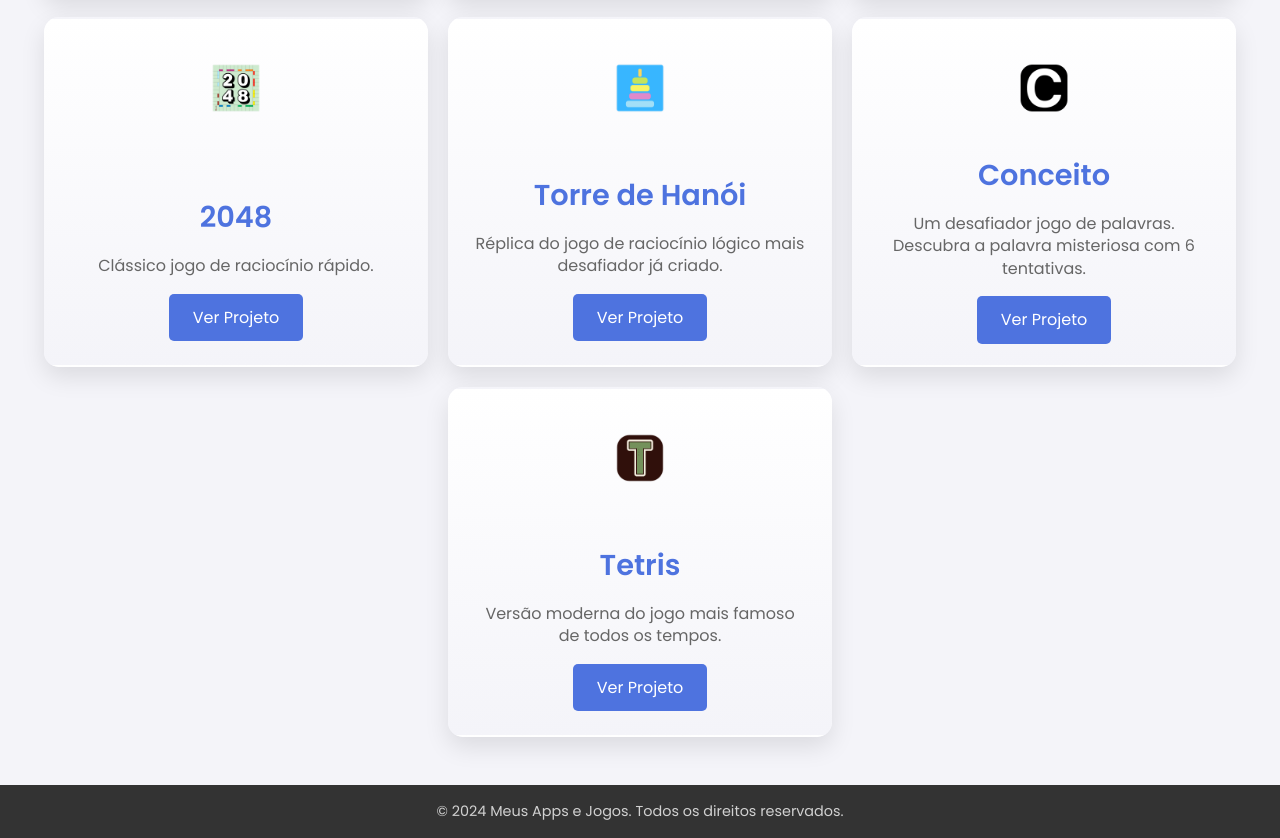
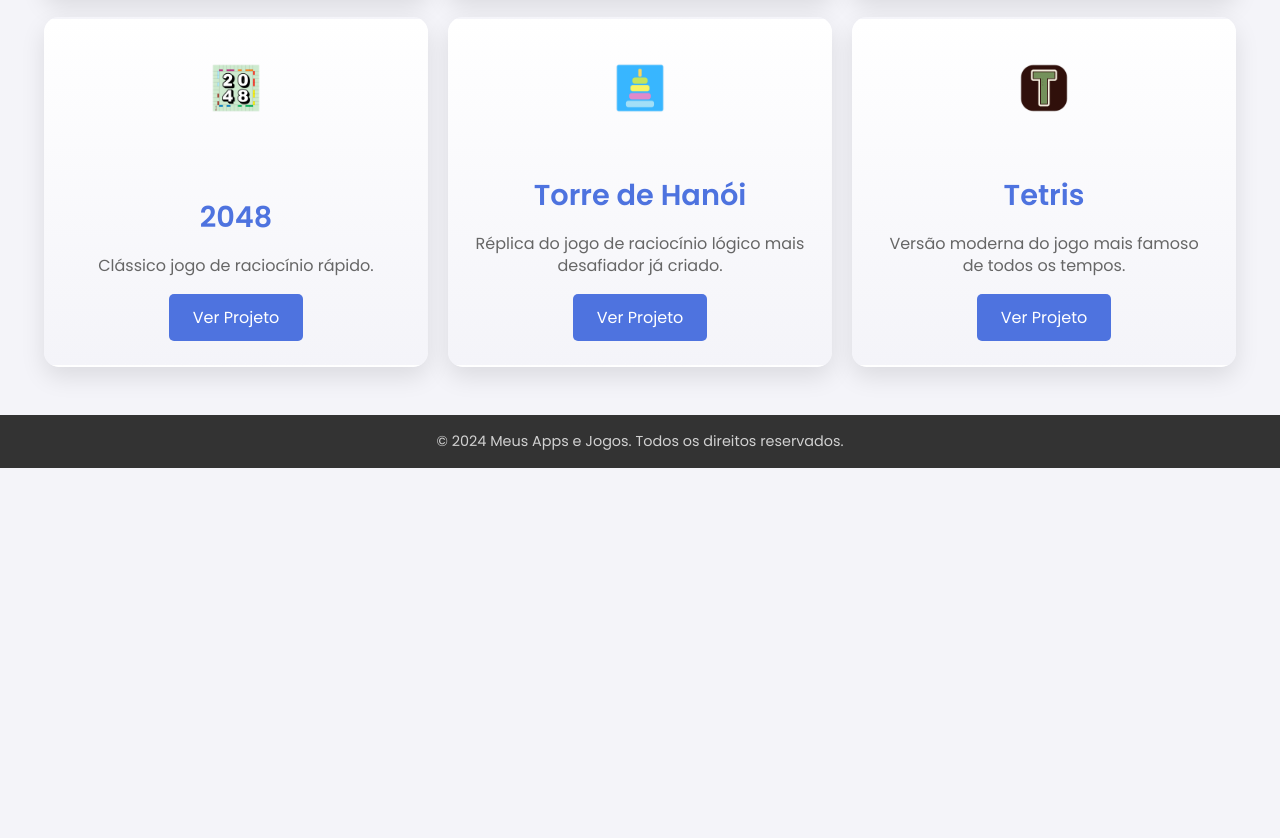
Before and after one commit to reberson-454578/Meus-Apps, a plain HTML site: page index.html in a window 1280 px wide. Shown: the part 607-1445 px from the top of the page. After the commit the page ends 1075 px from the top, so only its background shows below. Drawn offline with Linux system fonts and the light colour scheme.

Commit message:
Remoção do Conceito

```diff
--- a/index.html
+++ b/index.html
@@ -110,25 +110,6 @@
 
         <div class="project-card">
           <div class="icon">
-            <img src="conceito.png" alt="Conceito" />
-          </div>
-          <div class="project-content">
-            <h2>Conceito</h2>
-            <p>
-              Um desafiador jogo de palavras. Descubra a palavra misteriosa com
-              6 tentativas.
-            </p>
-            <a
-              target="_blank"
-              href="https://conceito-one.vercel.app/"
-              class="btn"
-              >Ver Projeto</a
-            >
-          </div>
-        </div>
-
-        <div class="project-card">
-          <div class="icon">
             <img src="tetris.png" alt="Tetris" />
           </div>
           <div class="project-content">
```
